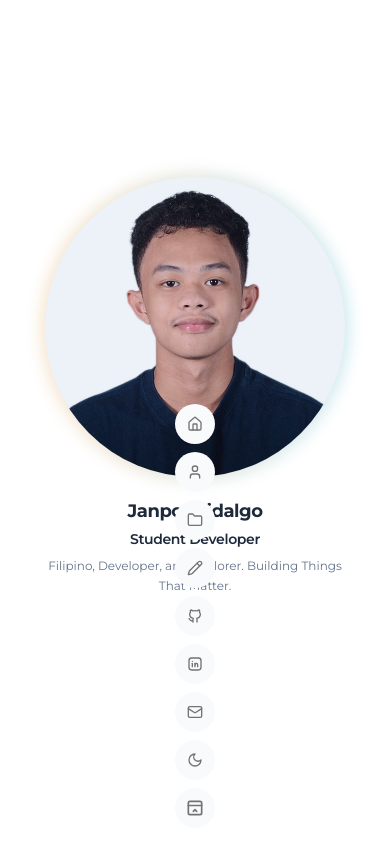
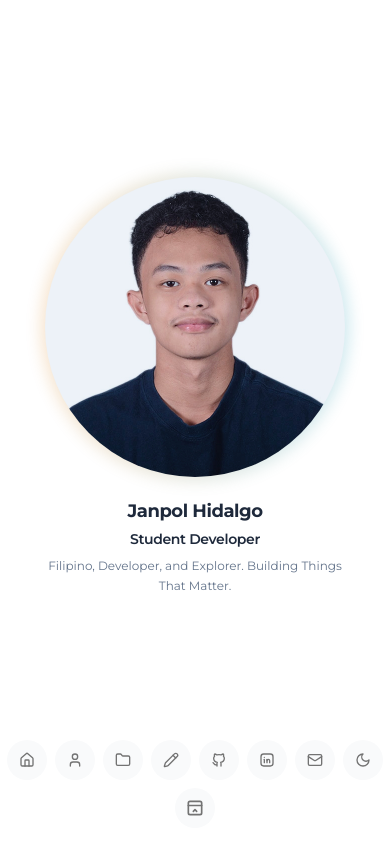
Before and after one commit to Polqt/portfolio, a Next.js app: page / in a window 390 px wide. Both pictures are taken after a click on the button 195 px from the left and 808 px from the top of the page. Built offline with nearby package versions, Linux system fonts and the light colour scheme.

Commit message:
fix: update FloatingDock mobileClassName for correct positioning; clean up code formatting

```diff
--- a/components/Dock.tsx
+++ b/components/Dock.tsx
@@ -77,7 +77,7 @@ export default function Dock() {
 
 return (
   <div className="fixed bottom-4 left-1/2 transform -translate-x-1/2 flex items-center justify-center w-auto z-50">
-    <FloatingDock mobileClassName="translate-y-0" items={links} />
+    <FloatingDock mobileClassName="translate-x-0" items={links} />
   </div>
 );
 
--- a/components/ui/floating-dock.tsx
+++ b/components/ui/floating-dock.tsx
@@ -1,5 +1,5 @@
-import { cn } from "@/lib/utils";
-import { IconLayoutNavbarCollapse } from "@tabler/icons-react";
+import { cn } from '@/lib/utils';
+import { IconLayoutNavbarCollapse } from '@tabler/icons-react';
 import {
   AnimatePresence,
   MotionValue,
@@ -7,9 +7,9 @@ import {
   useMotionValue,
   useSpring,
   useTransform,
-} from "motion/react";
+} from 'motion/react';
 
-import { useRef, useState } from "react";
+import { useRef, useState } from 'react';
 
 export const FloatingDock = ({
   items,
@@ -42,28 +42,22 @@ const FloatingDockMobile = ({
         {open && (
           <motion.div
             layoutId="nav"
-            className="absolute inset-x-0 bottom-full mb-2 flex flex-col gap-2"
+            className="absolute inset-x-0 bottom-full mb-2 flex flex-row justify-center gap-2"
           >
             {items.map((item, idx) => (
               <motion.div
                 key={item.title}
                 initial={{ opacity: 0, y: 10 }}
-                animate={{
-                  opacity: 1,
-                  y: 0,
-                }}
+                animate={{ opacity: 1, y: 0 }}
                 exit={{
                   opacity: 0,
                   y: 10,
-                  transition: {
-                    delay: idx * 0.05,
-                  },
+                  transition: { delay: idx * 0.05 },
                 }}
                 transition={{ delay: (items.length - 1 - idx) * 0.05 }}
               >
                 <a
                   href={item.href}
-                  key={item.title}
                   className="flex h-10 w-10 items-center justify-center rounded-full bg-gray-50 dark:bg-neutral-900"
                 >
                   <div className="h-4 w-4">{item.icon}</div>
@@ -73,15 +67,17 @@ const FloatingDockMobile = ({
           </motion.div>
         )}
       </AnimatePresence>
+
       <button
         onClick={() => setOpen(!open)}
-        className="flex h-10 w-10 items-center justify-center rounded-full bg-gray-50 dark:bg-neutral-800"
+        className="flex h-10 w-10 items-center justify-center rounded-full bg-gray-50 dark:bg-neutral-800 mx-auto"
       >
         <IconLayoutNavbarCollapse className="h-5 w-5 text-neutral-500 dark:text-neutral-400" />
       </button>
     </div>
   );
 };
+
 
 const FloatingDockDesktop = ({
   items,
@@ -93,14 +89,14 @@ const FloatingDockDesktop = ({
   const mouseX = useMotionValue(Infinity);
   return (
     <motion.div
-      onMouseMove={(e) => mouseX.set(e.pageX)}
+      onMouseMove={e => mouseX.set(e.pageX)}
       onMouseLeave={() => mouseX.set(Infinity)}
       className={cn(
-        "mx-auto hidden h-16 items-end gap-4 rounded-2xl bg-gray-50 px-4 pb-3 md:flex dark:bg-neutral-900",
+        'mx-auto hidden h-16 items-end gap-4 rounded-2xl bg-gray-50 px-4 pb-3 md:flex dark:bg-neutral-900',
         className,
       )}
     >
-      {items.map((item) => (
+      {items.map(item => (
         <IconContainer mouseX={mouseX} key={item.title} {...item} />
       ))}
     </motion.div>
@@ -120,7 +116,7 @@ function IconContainer({
 }) {
   const ref = useRef<HTMLDivElement>(null);
 
-  const distance = useTransform(mouseX, (val) => {
+  const distance = useTransform(mouseX, val => {
     const bounds = ref.current?.getBoundingClientRect() ?? { x: 0, width: 0 };
 
     return val - bounds.x - bounds.width / 2;
@@ -129,7 +125,11 @@ function IconContainer({
   const widthTransform = useTransform(distance, [-150, 0, 150], [40, 80, 40]);
   const heightTransform = useTransform(distance, [-150, 0, 150], [40, 80, 40]);
 
-  const widthTransformIcon = useTransform(distance, [-150, 0, 150], [20, 40, 20]);
+  const widthTransformIcon = useTransform(
+    distance,
+    [-150, 0, 150],
+    [20, 40, 20],
+  );
   const heightTransformIcon = useTransform(
     distance,
     [-150, 0, 150],
@@ -172,9 +172,9 @@ function IconContainer({
         <AnimatePresence>
           {hovered && (
             <motion.div
-              initial={{ opacity: 0, y: 10, x: "-50%" }}
-              animate={{ opacity: 1, y: 0, x: "-50%" }}
-              exit={{ opacity: 0, y: 2, x: "-50%" }}
+              initial={{ opacity: 0, y: 10, x: '-50%' }}
+              animate={{ opacity: 1, y: 0, x: '-50%' }}
+              exit={{ opacity: 0, y: 2, x: '-50%' }}
               className="absolute -top-8 left-1/2 w-fit rounded-md border border-gray-200 bg-gray-100 px-2 py-0.5 text-xs whitespace-pre text-neutral-700 dark:border-neutral-900 dark:bg-neutral-800 dark:text-white"
             >
               {title}
```
